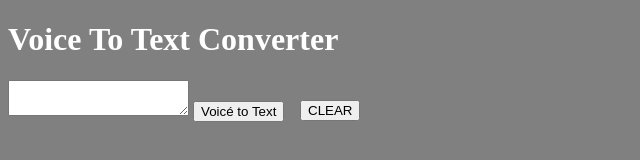
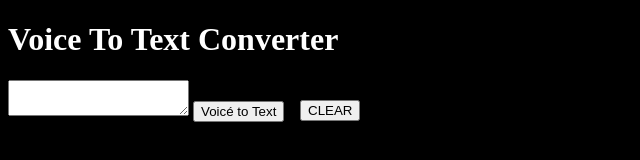
Before and after one commit to hercales09/hercales09.github.io, a plain HTML site: page index.html in a window 1280 px wide. Shown: the whole page, without its empty margins (0-640 px from the left). Drawn offline with Linux system fonts and the light colour scheme.

Commit message:
Update index.html

```diff
--- a/index.html
+++ b/index.html
@@ -6,7 +6,7 @@
 user-scalable=1">
 <title>Home</title>
 </head>
-<body style="background:grey">
+<body style="background:black">
 <div class="voice_to_text">
 <h1 style="color:white">Voice To Text Converter</h1>
 <textarea id="convert_text" style="color:black;font-weight:bold"></textarea>
```
